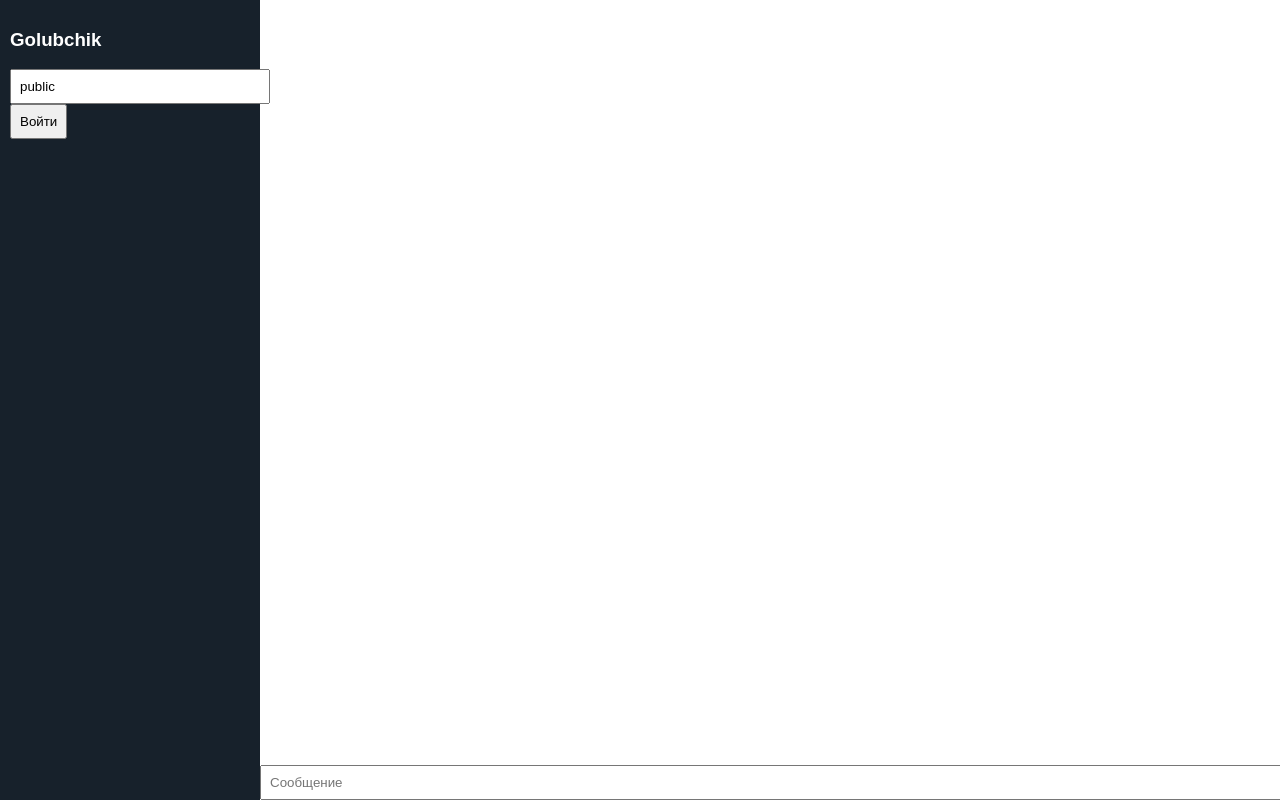
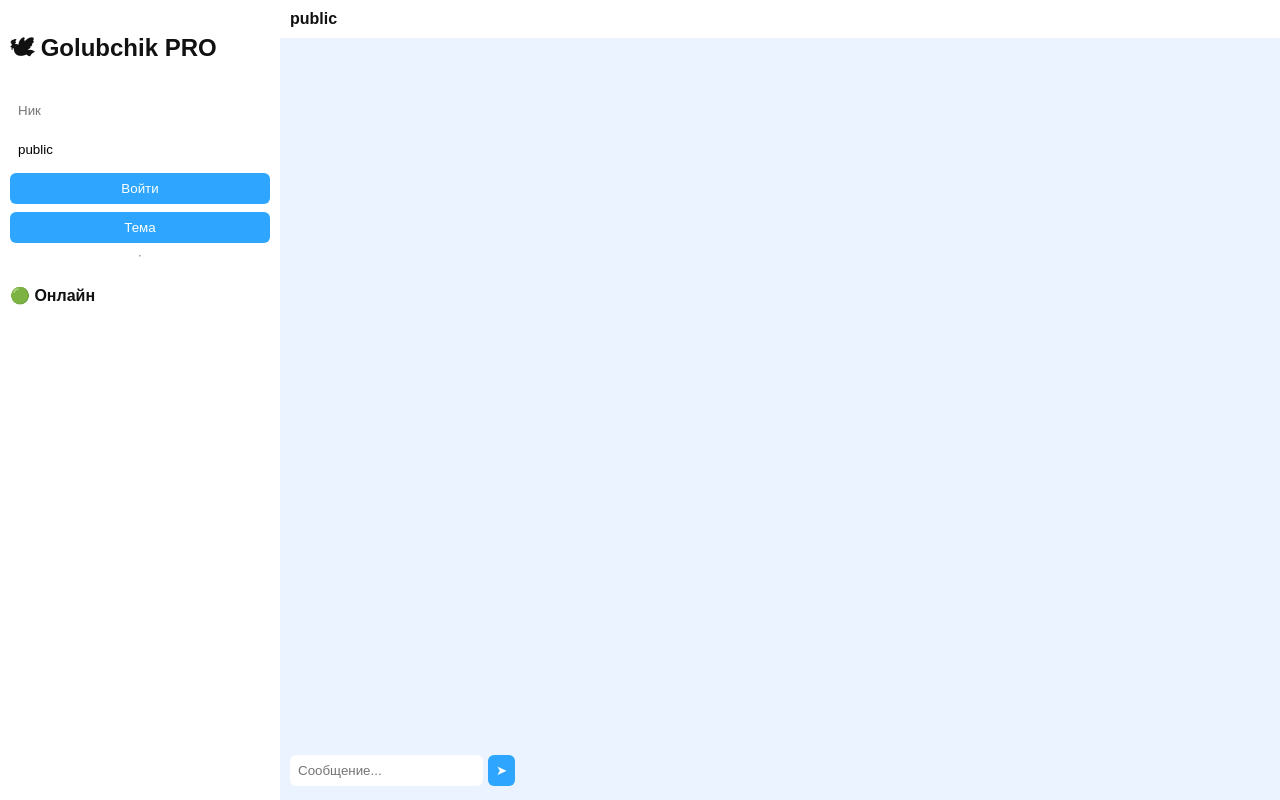
Before and after one commit to aleg65277-del/Golubchik-, a website: page public/index.html in a window 1280 px wide. Drawn offline with nearby package versions, Linux system fonts and the light colour scheme; no server answers.

Commit message:
Update index.html

```diff
--- a/public/index.html
+++ b/public/index.html
@@ -2,53 +2,191 @@
 <html lang="ru">
 <head>
 <meta charset="UTF-8">
-<title>Golubchik</title>
+<title>Golubchik PRO</title>
 <meta name="viewport" content="width=device-width, initial-scale=1">
 <script src="/socket.io/socket.io.js"></script>
+
 <style>
-body {margin:0;font-family:sans-serif;}
-.app{display:flex;height:100vh;}
-.menu{width:240px;background:#17212b;color:white;padding:10px;}
-.chat{flex:1;display:flex;flex-direction:column;}
-.messages{flex:1;overflow:auto;padding:10px;}
-input{width:100%;padding:8px;}
-button{padding:8px;}
+:root{
+  --bg:#eaf3ff;
+  --panel:#ffffff;
+  --text:#111;
+  --accent:#2ea6ff;
+  --msg:#dff1ff;
+}
+
+.dark{
+  --bg:#0b1020;
+  --panel:#111a2e;
+  --text:#fff;
+  --accent:#5865f2;
+  --msg:#1b2a4a;
+}
+
+body{
+margin:0;
+font-family:Arial;
+background:var(--bg);
+color:var(--text);
+}
+
+.app{
+display:flex;
+height:100vh;
+}
+
+/* LEFT */
+.left{
+width:260px;
+background:var(--panel);
+padding:10px;
+display:flex;
+flex-direction:column;
+}
+
+.userlist{
+font-size:14px;
+opacity:0.8;
+}
+
+/* CHAT */
+.chat{
+flex:1;
+display:flex;
+flex-direction:column;
+}
+
+.top{
+padding:10px;
+background:var(--panel);
+font-weight:bold;
+display:flex;
+justify-content:space-between;
+}
+
+.messages{
+flex:1;
+overflow:auto;
+padding:10px;
+display:flex;
+flex-direction:column;
+gap:8px;
+}
+
+.msg{
+max-width:60%;
+padding:8px;
+border-radius:10px;
+background:var(--msg);
+}
+
+.me{
+align-self:flex-end;
+background:var(--accent);
+color:white;
+}
+
+input,button{
+padding:8px;
+margin:4px 0;
+border:none;
+border-radius:6px;
+}
+
+button{
+background:var(--accent);
+color:white;
+cursor:pointer;
+}
 </style>
 </head>
+
 <body>
+
 <div class="app">
-  <div class="menu">
-    <h3>Golubchik</h3>
-    <input id="room" placeholder="Комната" value="public">
+
+<!-- LEFT -->
+<div class="left">
+<h2>🕊 Golubchik PRO</h2>
+
+<input id="name" placeholder="Ник">
+<input id="room" value="public">
+
 <button onclick="join()">Войти</button>
+<button onclick="toggleTheme()">Тема</button>
+
+<hr>
+
+<h4>🟢 Онлайн</h4>
+<div id="users" class="userlist"></div>
 </div>
+
+<!-- CHAT -->
 <div class="chat">
+
+<div class="top">
+<span id="title">public</span>
+</div>
+
 <div class="messages" id="msgs"></div>
-    <input id="msg" placeholder="Сообщение" onkeydown="if(event.key==='Enter')send()">
+
+<div style="display:flex;padding:10px;gap:5px;">
+<input id="msg" placeholder="Сообщение..." onkeydown="if(event.key==='Enter')send()">
+<button onclick="send()">➤</button>
 </div>
+
+</div>
+
 </div>
 
 <script>
 const socket = io();
-let currentRoom = "public";
+let room="public";
+let user="Гость";
 
 function join(){
-  currentRoom = room.value;
-  socket.emit("join", currentRoom);
-  msgs.innerHTML = "";
+room = document.getElementById("room").value;
+user = document.getElementById("name").value || "Гость";
+
+document.getElementById("title").innerText = room;
+
+socket.emit("join",{room,user});
+
+msgs.innerHTML="";
 }
 
 function send(){
 if(!msg.value) return;
-  socket.emit("message", {room:currentRoom, text:msg.value});
+
+socket.emit("message",{
+room,
+user,
+text:msg.value
+});
+
 msg.value="";
 }
 
-socket.on("message", d=>{
+socket.on("message",d=>{
 const div=document.createElement("div");
-  div.textContent=d.text;
+div.className="msg";
+
+if(d.user === user) div.classList.add("me");
+
+div.innerHTML = `<b>${d.user}</b><br>${d.text}`;
+
 msgs.appendChild(div);
+msgs.scrollTop=msgs.scrollHeight;
 });
+
+socket.on("users",list=>{
+users.innerHTML = list.map(u=>"🟢 "+u).join("<br>");
+});
+
+function toggleTheme(){
+document.body.classList.toggle("dark");
+}
 </script>
+
 </body>
 </html>
```
Lines whose indentation alone changed are shown as unchanged.
